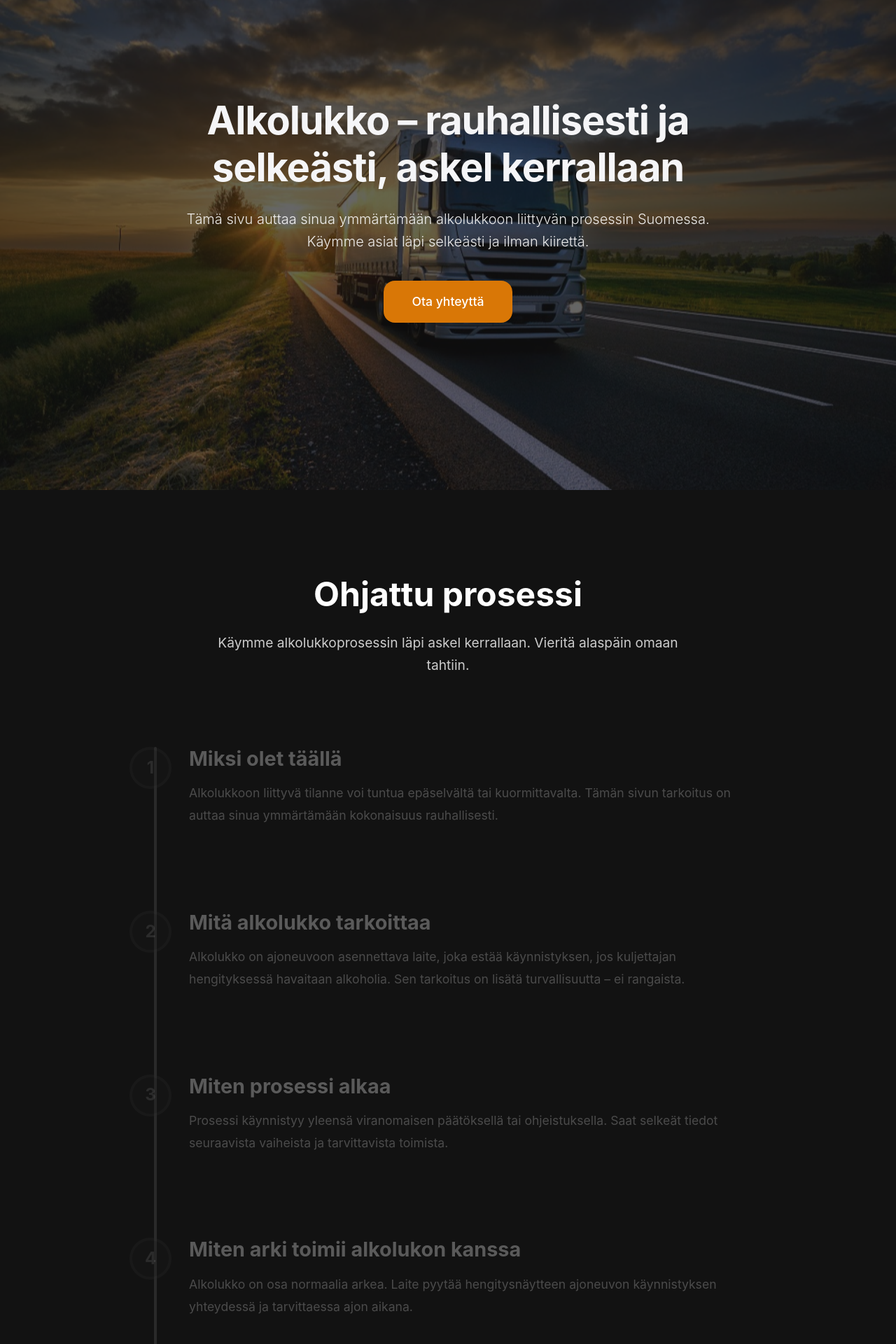
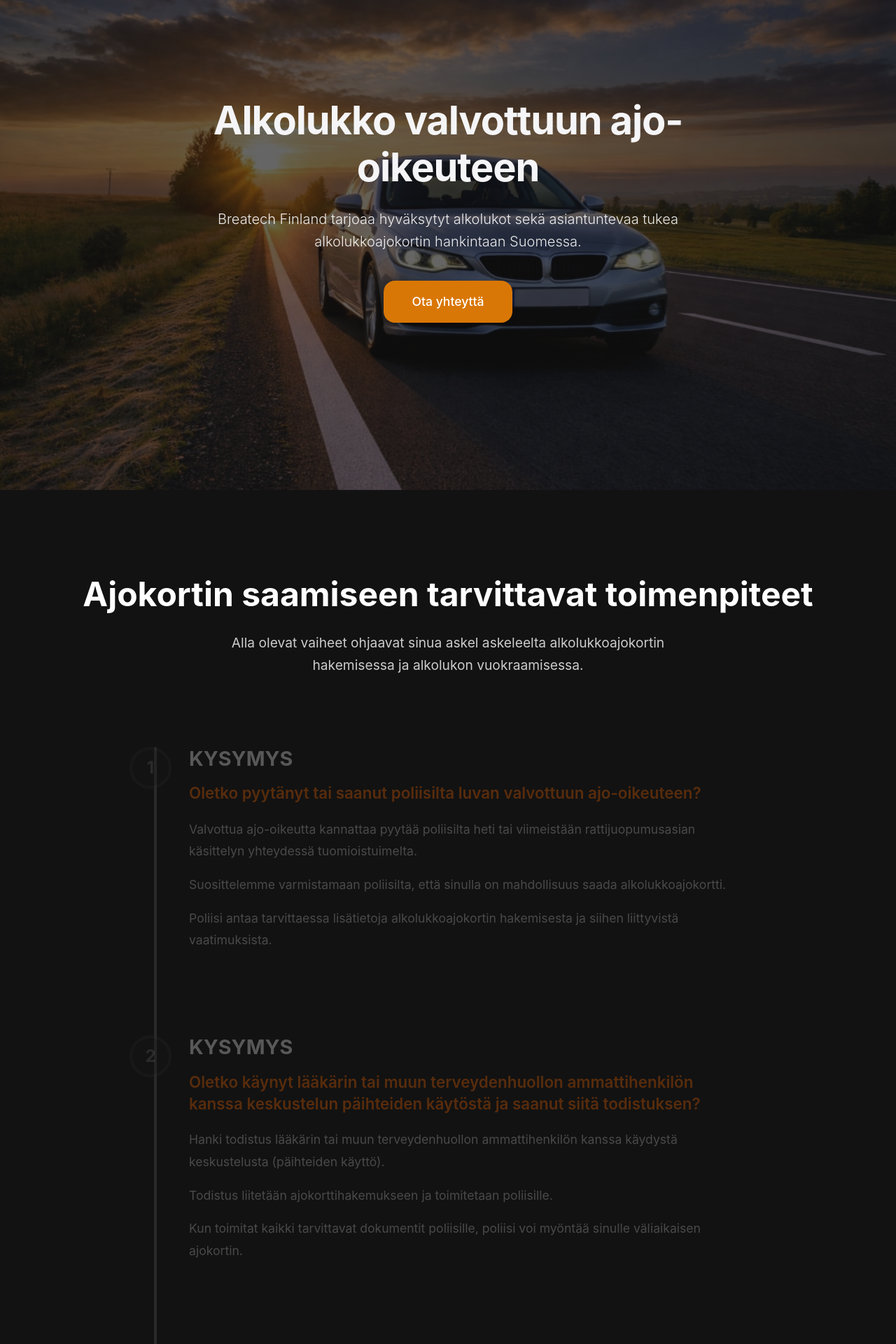
Before and after one commit to razal1113/testrun, a React (Vite) app: page / in a window 1280 px wide. Shown: the part 100-2020 px from the top of the page at 70% size. Built offline with nearby package versions, Linux system fonts and the light colour scheme.

Commit message:
Rework Hero and Guided Process content as per strict requirements

```diff
--- a/src/components/GuidedProcess.jsx
+++ b/src/components/GuidedProcess.jsx
@@ -8,33 +8,7 @@ const GuidedProcess = () => {
     const timelineRef = useRef(null);
     const stepsRef = useRef([]);
 
-    const steps = [
-        {
-            number: 1,
-            title: "Miksi olet täällä",
-            content: "Alkolukkoon liittyvä tilanne voi tuntua epäselvältä tai kuormittavalta. Tämän sivun tarkoitus on auttaa sinua ymmärtämään kokonaisuus rauhallisesti."
-        },
-        {
-            number: 2,
-            title: "Mitä alkolukko tarkoittaa",
-            content: "Alkolukko on ajoneuvoon asennettava laite, joka estää käynnistyksen, jos kuljettajan hengityksessä havaitaan alkoholia. Sen tarkoitus on lisätä turvallisuutta – ei rangaista."
-        },
-        {
-            number: 3,
-            title: "Miten prosessi alkaa",
-            content: "Prosessi käynnistyy yleensä viranomaisen päätöksellä tai ohjeistuksella. Saat selkeät tiedot seuraavista vaiheista ja tarvittavista toimista."
-        },
-        {
-            number: 4,
-            title: "Miten arki toimii alkolukon kanssa",
-            content: "Alkolukko on osa normaalia arkea. Laite pyytää hengitysnäytteen ajoneuvon käynnistyksen yhteydessä ja tarvittaessa ajon aikana."
-        },
-        {
-            number: 5,
-            title: "Mitä tapahtuu seuraavaksi",
-            content: "Kun määräaika ja ehdot täyttyvät, prosessi etenee päätökseen. Saat ohjeet jatkoa varten ja tiedät, milloin seuraava vaihe on edessä."
-        }
-    ];
+
 
     useEffect(() => {
         // Create timeline line growth animation
@@ -87,9 +61,10 @@ const GuidedProcess = () => {
     return (
         <section id="ohjattu-prosessi" className="guided-process">
             <div className="container">
-                <h2 className="gp-heading">Ohjattu prosessi</h2>
+                <h2 className="gp-heading">Ajokortin saamiseen tarvittavat toimenpiteet</h2>
                 <p className="gp-intro">
-                    Käymme alkolukkoprosessin läpi askel kerrallaan. Vieritä alaspäin omaan tahtiin.
+                    Alla olevat vaiheet ohjaavat sinua askel askeleelta alkolukkoajokortin
+                    hakemisessa ja alkolukon vuokraamisessa.
                 </p>
 
                 <div className="timeline-container">
@@ -103,9 +78,37 @@ const GuidedProcess = () => {
 
                     {/* Steps */}
                     <div className="steps-container">
-                        {steps.map((step, index) => (
+                        {[
+                            {
+                                number: 1,
+                                title: "KYSYMYS",
+                                question: "Oletko pyytänyt tai saanut poliisilta luvan valvottuun ajo-oikeuteen?",
+                                content: "Valvottua ajo-oikeutta kannattaa pyytää poliisilta heti tai viimeistään rattijuopumusasian käsittelyn yhteydessä tuomioistuimelta.\n\nSuosittelemme varmistamaan poliisilta, että sinulla on mahdollisuus saada alkolukkoajokortti.\n\nPoliisi antaa tarvittaessa lisätietoja alkolukkoajokortin hakemisesta ja siihen liittyvistä vaatimuksista."
+                            },
+                            {
+                                number: 2,
+                                title: "KYSYMYS",
+                                question: "Oletko käynyt lääkärin tai muun terveydenhuollon ammattihenkilön kanssa keskustelun päihteiden käytöstä ja saanut siitä todistuksen?",
+                                content: "Hanki todistus lääkärin tai muun terveydenhuollon ammattihenkilön kanssa käydystä keskustelusta (päihteiden käyttö).\n\nTodistus liitetään ajokorttihakemukseen ja toimitetaan poliisille.\n\nKun toimitat kaikki tarvittavat dokumentit poliisille, poliisi voi myöntää sinulle väliaikaisen ajokortin."
+                            },
+                            {
+                                number: 3,
+                                title: "Vuokraa alkolukko",
+                                content: "Kun alkolukon vuokrasopimus avautuu näytölle, voit täyttää tarvittavat tiedot sähköisesti.\n\nSopimuksen täyttämisen jälkeen allekirjoitat sopimuksen ”Allekirjoita”-painikkeen kautta sähköisesti. Tämän jälkeen Breatech Finland Oy saa automaattisesti ilmoituksen vuokrasopimuksen allekirjoituksesta.\n\nVuokrauksen yhteydessä suoritetaan automaattinen luottotietojen tarkistus.\n\nMikäli luottotiedot ovat kunnossa, sopimus etenee normaalisti.\n\nMikäli luottotiedot eivät ole kunnossa, saat ilmoituksen, että vuokrasopimus edellyttää takaajaa.\n\nTällöin voit syöttää takaajan tiedot suoraan vuokrasopimukseen ja lähettää takaajalle linkin sähköistä allekirjoitusta varten.\n\nVuokrasopimus astuu voimaan, kun takaaja on allekirjoittanut sopimuksen."
+                            },
+                            {
+                                number: 4,
+                                title: "Varaa alkolukon asennus ja auton muutoskatsastus",
+                                content: "Kun painat ”Varaa asennus”, sinut ohjataan suoraan yhteistyökumppanimme (esim. Fixus-ketju) ajanvarausjärjestelmään.\n\nAjanvarauksessa:\n- Valitset alkolukon asennuksen\n- Syötät postinumerosi\n- Näet lähimmät asennuspisteet\n- Valitset sinulle sopivan ajan kalenterista\n\nKun asennusaika on varattu, saamme siitä automaattisesti tiedon ja toimitamme alkolukon valittuun asennuspisteeseen."
+                            },
+                            {
+                                number: "!",
+                                title: "HUOMIOITAVAA",
+                                content: "Valvottu ajo-oikeus alkaa, kun poliisi luovuttaa sinulle väliaikaisen ajokortin.\n\nTuomioistuin vahvistaa myöhemmin valvotun ajo-oikeuden osaksi tuomiota ja päättää sen keston.\n\nMikäli tavoitteena on päästä mahdollisimman nopeasti takaisin autoilemaan, suosittelemme pyytämään valvottua ajo-oikeutta poliisilta heti tapahtuman jälkeen.\n\nTällöin väliaikainen alkolukkoajokortti voidaan myöntää jopa muutamassa päivässä.\n\nVäliaikainen alkolukkoajokortti oikeuttaa kuljettamaan hyväksytyllä alkolukolla varustettua ajoneuvoa.\n\n💡 Tarvittaessa Breatech Finland Oy auttaa sinua prosessin eri vaiheissa ja vastaa kysymyksiisi alkolukon vuokraukseen ja asennukseen liittyen."
+                            }
+                        ].map((step, index) => (
                             <div
-                                key={step.number}
+                                key={index}
                                 ref={el => stepsRef.current[index] = el}
                                 className="step"
                             >
@@ -114,7 +117,12 @@ const GuidedProcess = () => {
                                 </div>
                                 <div className="step-content">
                                     <h3>{step.title}</h3>
-                                    <p>{step.content}</p>
+                                    {step.question && <h4 className="step-question">{step.question}</h4>}
+                                    <div className="step-text">
+                                        {step.content.split('\n\n').map((paragraph, i) => (
+                                            <p key={i}>{paragraph}</p>
+                                        ))}
+                                    </div>
                                 </div>
                             </div>
                         ))}
@@ -228,11 +236,23 @@ const GuidedProcess = () => {
                     margin-bottom: 16px;
                 }
 
-                .step-content p {
+                .step-question {
+                    font-size: 1.4rem;
+                    color: #ff6b00;
+                    margin-bottom: 20px;
+                    line-height: 1.4;
+                    font-weight: 600;
+                }
+
+                .step-text p {
                     font-size: 1.1rem;
                     line-height: 1.8;
                     color: #cccccc;
-                    margin: 0;
+                    margin-bottom: 16px;
+                }
+
+                .step-text p:last-child {
+                    margin-bottom: 0;
                 }
 
                 @media (max-width: 768px) {
--- a/src/components/Hero.jsx
+++ b/src/components/Hero.jsx
@@ -1,5 +1,5 @@
 import React, { useEffect, useState } from 'react';
-import heroBg from '../assets/hero-bg.jpg';
+import heroBg from '../assets/hero-new.jpg';
 
 const Hero = () => {
   const [loaded, setLoaded] = useState(false);
@@ -14,9 +14,9 @@ const Hero = () => {
       <div className="hero-overlay"></div>
 
       <div className={`hero-content ${loaded ? 'animate' : ''}`}>
-        <h1>Alkolukko – rauhallisesti ja selkeästi, askel kerrallaan</h1>
-        <p>Tämä sivu auttaa sinua ymmärtämään alkolukkoon liittyvän prosessin Suomessa.<br />
-          Käymme asiat läpi selkeästi ja ilman kiirettä.</p>
+        <h1>Alkolukko valvottuun ajo-oikeuteen</h1>
+        <p>Breatech Finland tarjoaa hyväksytyt alkolukot sekä asiantuntevaa tukea<br />
+          alkolukkoajokortin hankintaan Suomessa.</p>
 
         <a href="#ota-yhteytta" className="cta-button">Ota yhteyttä</a>
       </div>
```
Also changed, not shown: src/assets/hero-new.jpg (added).
